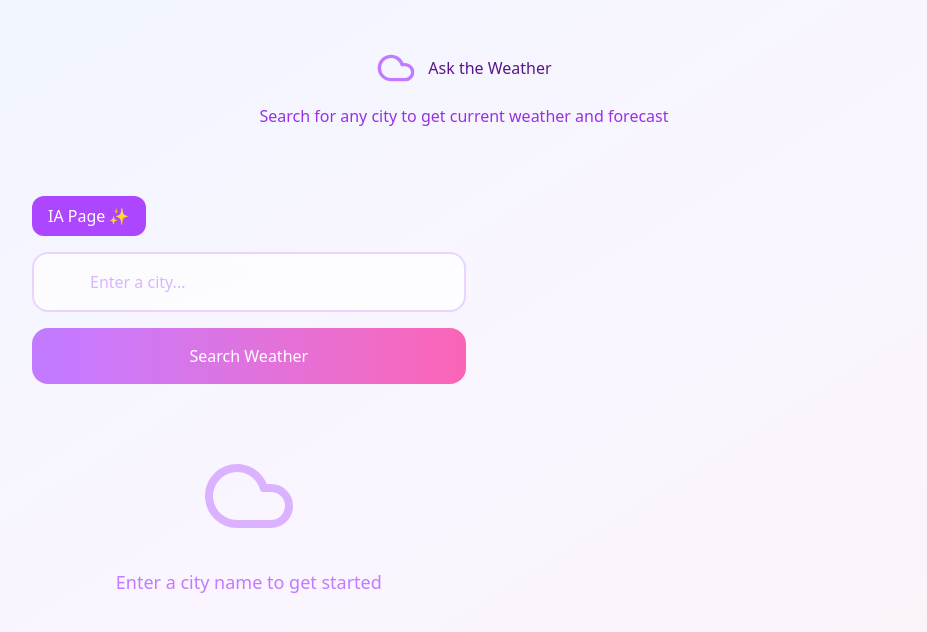
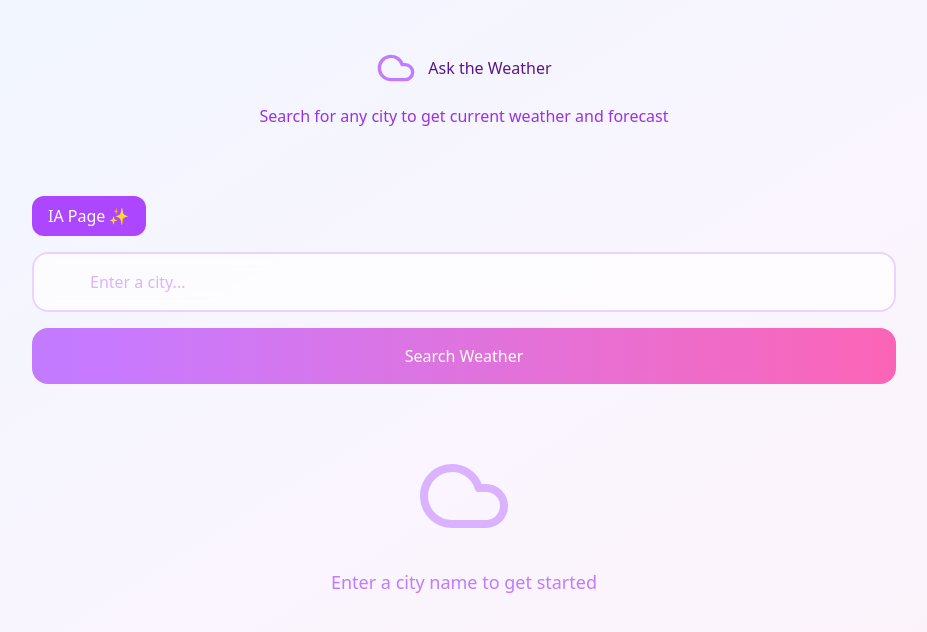
Before and after one commit to nadinestrella/askTheWeather, a React (Vite) app: page / in a window 1280 px wide. Shown: the top 632 px of the page, without its empty margins (176-1103 px from the left). Built offline with nearby package versions, Linux system fonts and the light colour scheme; no server answers.

Commit message:
clean up and barril file

```diff
--- /dev/null
+++ b/src/components/index.ts
@@ -0,0 +1,8 @@
+export * from './ErrorMessage';
+export * from './ForecastCard';
+export * from './Header';
+export * from './Loading';
+export * from './RecentSearches';
+export * from './SearchBar';
+export * from './WeatherDisplay';
+export * from './WelcomeState';
--- a/src/pages/AIPage.tsx
+++ b/src/pages/AIPage.tsx
@@ -2,10 +2,7 @@ import { useState } from 'react';
 import { Link } from 'react-router-dom';
 import { GoogleGenerativeAI } from '@google/generative-ai';
 import { ArrowLeft } from 'lucide-react';
-import { Loading } from '../components/Loading';
-import { ErrorMessage } from '../components/ErrorMessage';
-import { SearchBar } from '../components/SearchBar';
-import { WelcomeState } from '../components/WelcomeState';
+import { ErrorMessage, Loading, SearchBar, WelcomeState } from '../components';
 
 const genAI = new GoogleGenerativeAI(import.meta.env.VITE_GEMINI_API_KEY);
 
--- a/src/pages/HomePage.tsx
+++ b/src/pages/HomePage.tsx
@@ -1,18 +1,20 @@
 import { Link } from 'react-router-dom';
 import { useWeather } from '../hooks/useWeather';
-import { SearchBar } from '../components/SearchBar';
-import { WeatherDisplay } from '../components/WeatherDisplay';
-import { Loading } from '../components/Loading';
-import { ErrorMessage } from '../components/ErrorMessage';
-import { WelcomeState } from '../components/WelcomeState';
-import { RecentSearches } from '../components/RecentSearches';
+import {
+  ErrorMessage,
+  Loading,
+  RecentSearches,
+  SearchBar,
+  WeatherDisplay,
+  WelcomeState,
+} from '../components';
 
 function HomePage() {
   const { weatherData, error, loading, searchCity, recentCities } =
     useWeather();
 
   return (
-    <div className="flex flex-col lg:flex-row gap-8">
+    <div className="flex flex-col">
       <div>
         <Link
           to="/ia"
@@ -25,8 +27,8 @@ function HomePage() {
           loading={loading}
           buttonText="Search Weather"
         />
-        {/* RecentSearches--Mobile */}
-        <div className="lg:hidden mt-6">
+        {/* RecentCities */}
+        <div className="mt-6">
           {recentCities.length > 0 && (
             <RecentSearches recentCities={recentCities} onSelect={searchCity} />
           )}
@@ -46,12 +48,6 @@ function HomePage() {
           <WeatherDisplay weatherData={weatherData} />
         )}
       </div>
-      {/* RecentSearches-- Pc */}
-      <div className="hidden lg:block lg:sticky lg:top-6)">
-        {recentCities.length > 0 && (
-          <RecentSearches recentCities={recentCities} onSelect={searchCity} />
-        )}
-      </div>
     </div>
   );
 }
```
